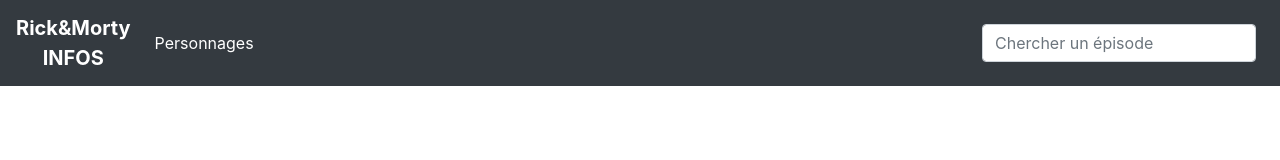
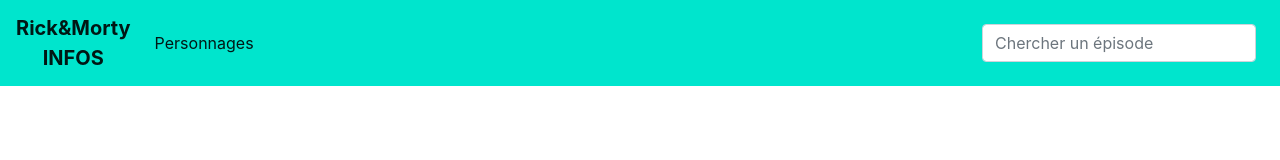
Before and after one commit to Steven-176/jsRickMortyAPI, a website built with Vite: page index.html in a window 1280 px wide. Built offline with nearby package versions, Linux system fonts and the light colour scheme; no server answers.

Commit message:
update navbar

```diff
--- a/index.html
+++ b/index.html
@@ -14,7 +14,7 @@
   </head>
   <body>
     <header>
-      <nav class="navbar navbar-expand-lg navbar-dark bg-dark">
+      <nav class="navbar navbar-expand-lg navbar-light" style="background-color: #00E5CD;">
         <button class="navbar-toggler" type="button" data-toggle="collapse" data-target="#navbarTogglerDemo03" aria-controls="navbarTogglerDemo03" aria-expanded="false" aria-label="Toggle navigation">
           <span class="navbar-toggler-icon"></span>
         </button>
```
